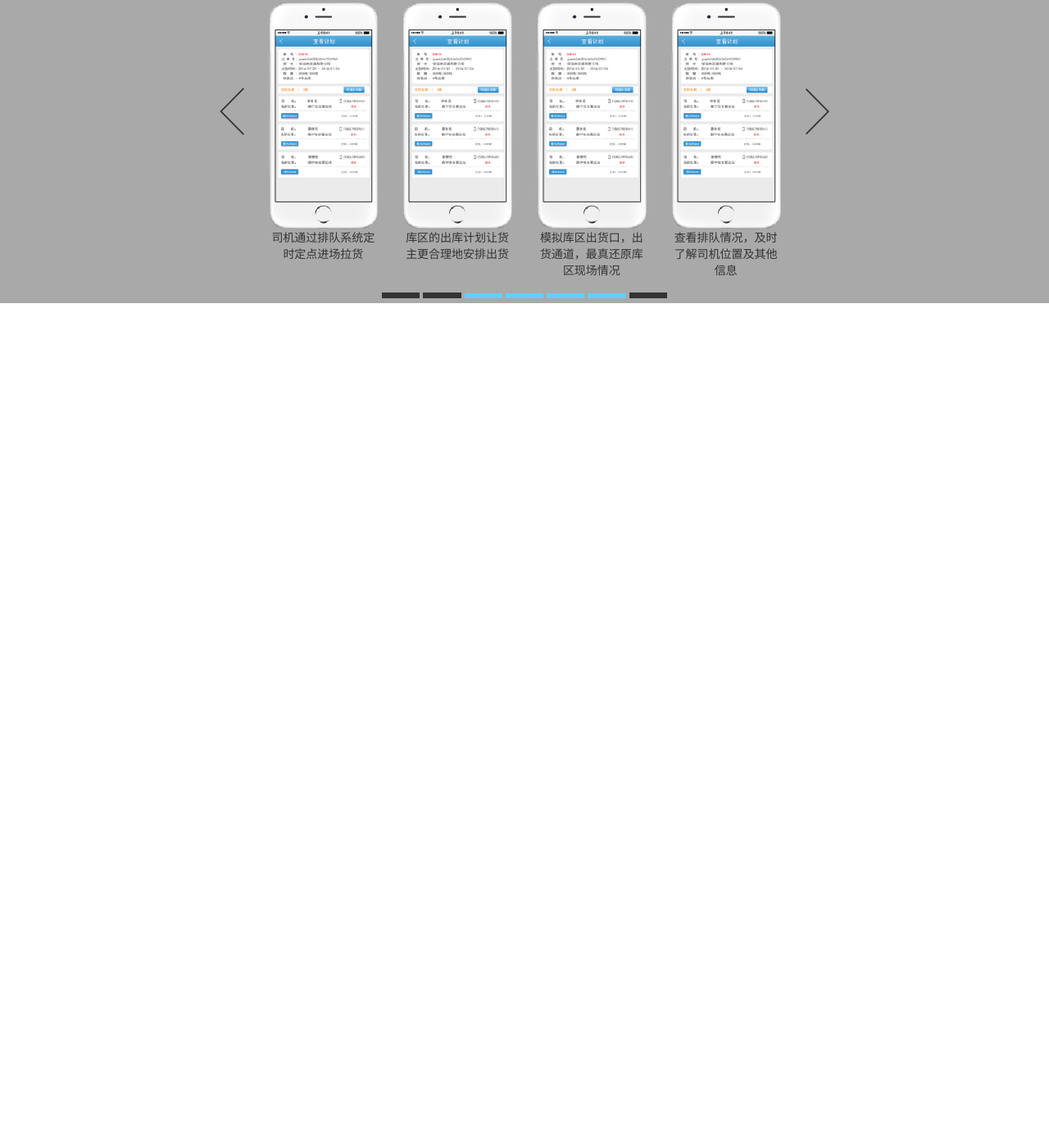
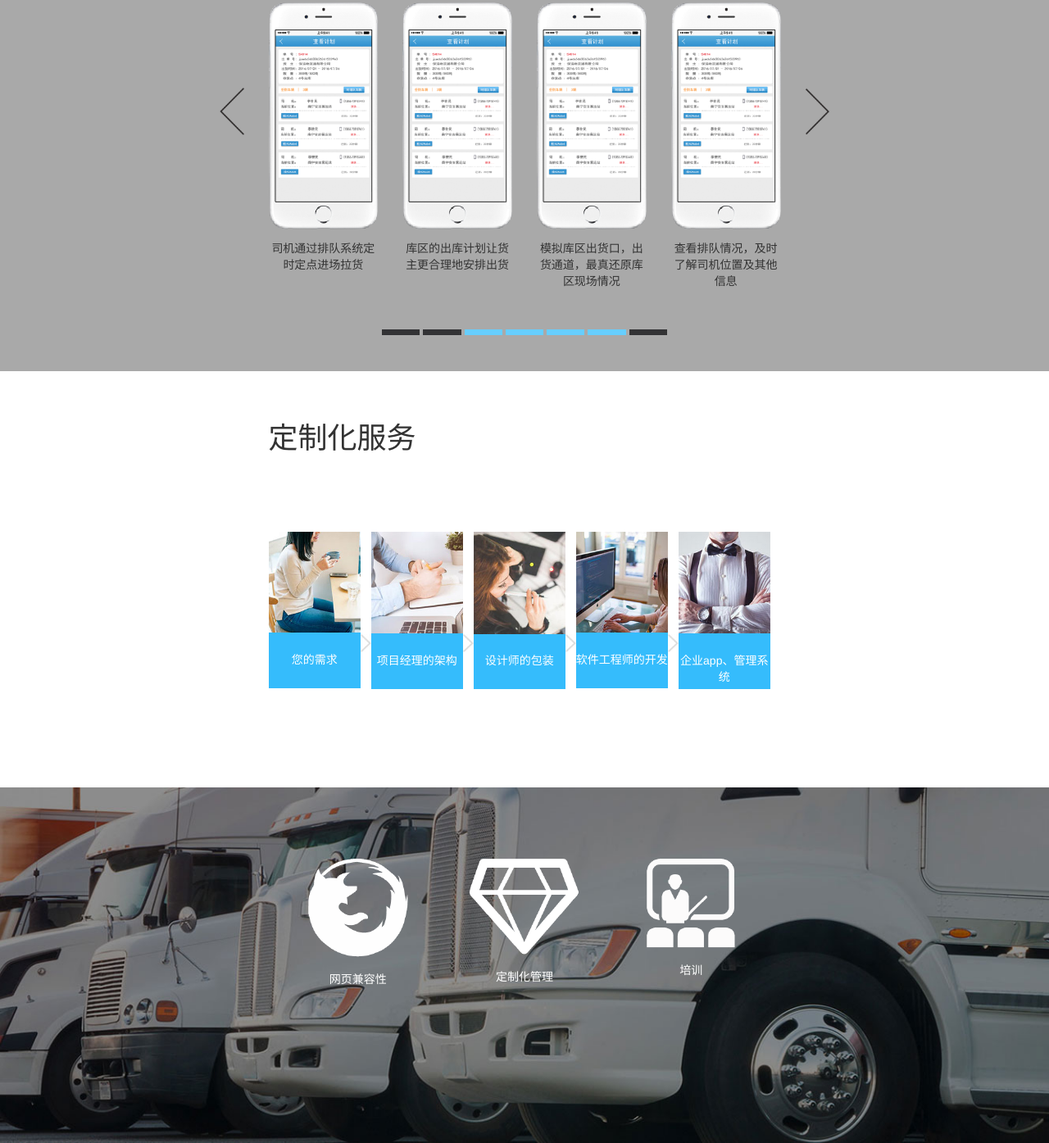
Before and after one commit to lucyhx/web-bykj, a plain HTML site: page index.html in a window 1280 px wide. Shown: the part 1315-2710 px from the top of the page at 82% size. Before the commit the page ends 1685 px from the top, so only its background shows below. Drawn offline with Linux system fonts and the light colour scheme.

Commit message:
3/4 代码

```diff
--- a/css/baoyun.css
+++ b/css/baoyun.css
@@ -151,8 +151,8 @@ margin-left: 25%;
 }
 
 .zs{
+  margin-bottom: 5%;
 }
-
 .sj-zs{
   width:100%;
   height: auto;
@@ -165,9 +165,59 @@ margin-left: 25%;
 
 .cp-word{
   text-align: center;
+  margin-top: 10%;
 }
-
+.tip{
+  margin-bottom: 10%;
+}
 .st-img {
   width: 12%;
   height: auto;
 }
+.dz{
+  margin-bottom:65%;
+  margin-top: 15%;
+
+}
+.dz-p{
+  float:left;
+  width:18%;
+  height:auto;
+}
+
+.dz-img{
+  width:100%;
+  height: auto;
+}
+.dz-b img{
+  margin-top: -20%;
+  width:100%;
+  height:auto;
+}
+
+.dz-word{
+  margin-top: -40%;
+  color: white;
+}
+
+.sjt img{
+  float:left;
+  width:2%;
+  height:auto;
+  margin-top: 20%;
+}
+
+.bg-image{
+  background-size: cover;
+  background-position: center top;
+  background-repeat: no-repeat;
+}
+
+.qt{
+  margin-top: 50%;
+}
+
+.qt-word{
+  color: white;
+  margin-top: 10%;
+}
--- a/index.html
+++ b/index.html
@@ -143,7 +143,6 @@
           </div>
         </div>
       </div>
-
       </div>
     </div>
 
@@ -213,6 +212,7 @@
         </div>
       </div>
         <div  class="col-xs-8 col-md-8 col-xs-offset-2 col-md-offset-2 text-center">
+          <div class="tip">
             <img class="st-img" src="image/blacktip.png">
             <img  class="st-img" src="image/blacktip.png">
             <img  class="st-img" src="image/bluetip.png">
@@ -221,12 +221,113 @@
             <img  class="st-img" src="image/bluetip.png">
             <img  class="st-img" src="image/blacktip.png">
           </div>
-
+        </div>
     </div>
     <div class="col-xs-2 col-md-3">
         <img class="jt-img-r"  src="image/zjiantou.png">
     </div>
   </div>
 </div>
+<div class="row">
+  <div class="col-sm-2 col-md-3"></div>
+  <div class="col-sm-8 col-md-6">
+    <div class="gs">
+      <h1>定制化服务</h1>
+    </div>
+    <div class="dz text-center">
+      <div class="dz-p">
+      <img class="dz-img" src="image/kehu.jpg ">
+        <div class="dz-b">
+         <img  src="image/blue-block.jpg">
+        </div>
+        <div class="dz-word"><p>您的需求</p>
+        </div>
+      </div>
+      <div class="sjt">
+        <img src="image/sjt.jpg">
+      </div>
+
+      <div class="dz-p">
+        <img class="dz-img" src="image/xiangmujili.jpg ">
+        <div class="dz-b">
+        <img src="image/blue-block.jpg">
+        </div>
+        <div class="dz-word"><p>项目经理的架构</p>
+        </div>
+      </div>
+
+      <div class="sjt">
+        <img src="image/sjt.jpg">
+      </div>
+
+      <div class="dz-p">
+        <img class="dz-img" src="image/shejishi.jpg">
+        <div class="dz-b">
+        <img src="image/blue-block.jpg">
+        </div>
+        <div class="dz-word"><p>设计师的包装</p>
+        </div>
+      </div>
+
+      <div class="sjt">
+        <img src="image/sjt.jpg">
+      </div>
+
+      <div class="dz-p">
+        <img class="dz-img" src="image/ruanjiangc.jpg ">
+        <div class="dz-b">
+        <img src="image/blue-block.jpg">
+        </div>
+        <div class="dz-word"><p>软件工程师的开发</p>
+        </div>
+      </div>
+
+      <div class="sjt">
+        <img src="image/sjt.jpg">
+      </div>
+
+      <div class="dz-p">
+        <img class="dz-img" src="image/guanlizhe.jpg ">
+        <div class="dz-b">
+        <img src="image/blue-block.jpg">
+        </div>
+        <div class="dz-word"><p>企业app、管理系统</p>
+        </div>
+      </div>
+
+      </div>
+
+  </div>
+  <div class="col-sm-2 col-md-3"></div>
+</div>
+
+
+  <div class="bg-image" style="background-image:url(image/dbbj.jpg);position: relative; overflow: hidden; z-index: 0; height: 434px;">
+  <div class="col-sm-2 col-md-3"></div>
+  <div class="col-sm-8 col-md-6">
+    <div class="col-sm-4 col-md-4">
+      <div class="qt text-center">
+        <img src="image/liulanqi1.png">
+        <p class="qt-word">网页兼容性</p>
+
+      </div>
+    </div>
+    <div class="col-sm-4 col-ma-4">
+      <div class="qt text-center">
+        <img src="image/dingzhihua.png">
+        <p class="qt-word">定制化管理</p>
+      </div>
+    </div>
+    <div class="col-sm-4 col-ma-4">
+      <div class="qt text-center">
+        <img src="image/peixun.png">
+        <p class="qt-word">培训</p>
+      </div>
+    </div>
+
+  <div class="col-sm-2 col-md-3"></div>
+
+</div>
+  </div>
 </body>
 </html>
```
Also changed, not shown: image/blue-block.jpg (added), image/dbbj.jpg (added), image/dingzhihua.png (added), image/guanlizhe.jpg (added), image/kehu.jpg (added), image/liulanqi1.png (added), image/peixun.png (added), image/ruanjiangc.jpg (added), image/shejishi.jpg (added), image/sjt.jpg (added), image/xiangmujili.jpg (added). Lines whose indentation alone changed are shown as unchanged.
